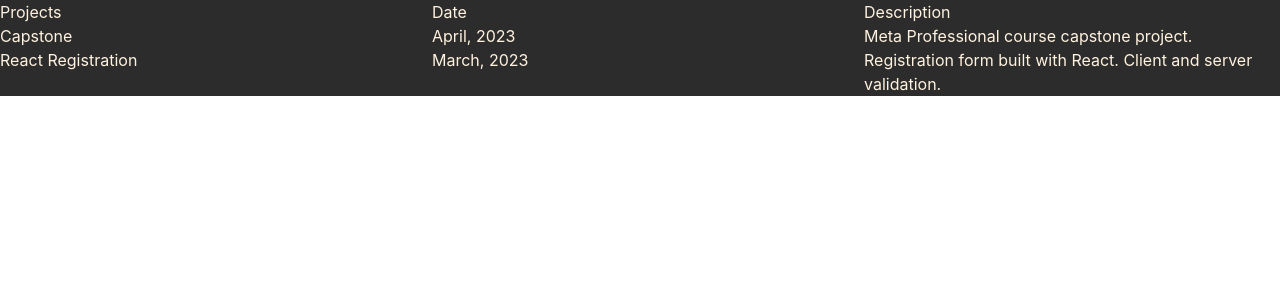
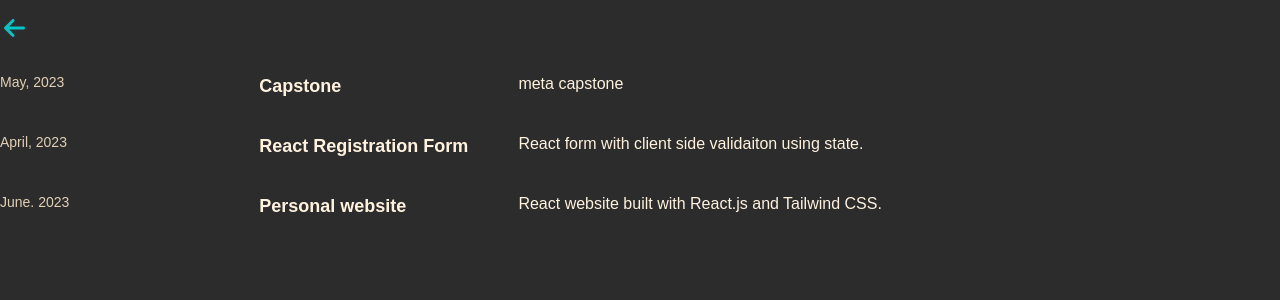
Before and after one commit to aj-marci/personal-website, a React (Create React App) app: page /archive in a window 1280 px wide. Shown: the top 300 px of the page. Built offline with nearby package versions, Linux system fonts and the light colour scheme.

Commit message:
further work on archive page, and experience section content.

```diff
--- a/src/components/Archive.js
+++ b/src/components/Archive.js
@@ -1,23 +1,52 @@
+import { FontAwesomeIcon } from "@fortawesome/react-fontawesome";
+import { faArrowLeft } from "@fortawesome/free-solid-svg-icons";
+import { Link } from 'react-router-dom';
+
+
+const archiveData = [
+    {
+        date: "May, 2023",
+        name: "Capstone",
+        description: "meta capstone",
+    },
+    {
+        date: "April, 2023",
+        name: "React Registration Form",
+        description: "React form with client side validaiton using state.",
+    },
+    {
+        date: "June. 2023",
+        name: "Personal website",
+        description: "React website built with React.js and Tailwind CSS.",
+    },
+]
 
 function Archive() {
     return (
         <>
-        <div className="grid lg:grid-cols-3 md:grid-cols-3 sm:grid-cols-1 gap-4
-        bg-background text-lightcream">
+        <div className="bg-background">
+        <button className="bg-background text-turqoise mb-8 mt-4 ml-1 hover:text-orange">
+        <Link to="/">
+            <FontAwesomeIcon icon={faArrowLeft} size="xl"/>
+        </Link>
+        </button>
+        </div>
+        <div className="bg-background h-screen">
         <div>
-            <h1>Projects</h1>
-            <p>Capstone</p>
-            <p>React Registration</p>
+        {archiveData.map(({ date, name, description}) => (
+        <div key={name} className="grid lg:grid-cols-5 md:grid-cols-5 sm:grid-cols-1 gap-4
+        font-gotham hover:bg-groupHover lg:mb-8 md:mb-8 mb-4">
+        <div className="text-darkcream lg:col-span-1 lg:text-sm md:text-xs text-xs">
+            <p>{date}</p>
         </div>
-        <div>
-            <h1>Date</h1>
-            <p>April, 2023</p>
-            <p>March, 2023</p>
+        <div className="text-lightcream lg:col-span-1 lg:text-lg font-semibold">
+            <p>{name}</p>
         </div>
-        <div>
-            <h1>Description</h1>
-            <p>Meta Professional course capstone project.</p>
-            <p>Registration form built with React. Client and server validation.</p>
+        <div className="text-lightcream lg:col-span-3 lg:text-base md:text-sm text-xs">
+        <p>{description}</p>
+        </div>
+        </div>
+        ))}
         </div>
         </div>
         </>
--- a/src/components/Experience.js
+++ b/src/components/Experience.js
@@ -11,17 +11,17 @@
         date: "2020 - Current",
         title: "Senior Experience Manager, Marketing Associate",
         place: "GOBY",
-        point1: "",
-        point2: "",
-        point3: "",
+        point1: "Design marketing assets, manage Google Ads,Dental Ambassador accounts, built an Instagram Affiliate Program from scratch",
+        point2: "Responsible for all consumer CS, and eliminated the need for an additional CX hire",
+        point3: "D2C inventory forecasting and fulfillment oversight for 36 SKU’s",
     },
     {
         date: "2017 - 2020",
         title: "Co-founder & CEO",
         place: "CropShop",
-        point1: "",
-        point2: "",
-        point3: "",
+        point1: "Responsible for sales, finance, marketing, UI / UX",
+        point2: "Generated $60,000 in revenue, and raised $85,000 in Angel fund",
+        point3: "Y Combinator Startup School Graduate Summer 2019, 1st place winner of Endicott College’s “Spark Tank” pitch competition",
     },
 ]
 
--- a/src/components/Footer.js
+++ b/src/components/Footer.js
@@ -4,7 +4,8 @@
         <>
         <div className="rounded bg-groupHover pl-2 pt-2 pb-2
                         font-gotham font-darkcream
-                        lg:text-sm md:text-sm text-xs">
+                        lg:text-sm md:text-sm text-xs
+                        lg:mt-24 md:mt-20 mt-8">
             <p>Designed in Figma, coded in VSCode, version control with Git and GitHub.</p>
         </div>
         </>
--- a/src/components/Projects.js
+++ b/src/components/Projects.js
@@ -27,7 +27,7 @@
         {projectsData.map(({ image, title, description}) => (
         <div key={title} id="projects-section"
         className="container p-2 rounded hover:bg-groupHover
-                    font-gotham lg:mb-16 md:mb-12 mb-8 grid grid-cols-2">
+                    font-gotham lg:mb-16 md:mb-12 mb-8 grid grid-cols-2 gap-2">
         <div>
             <img className="w-auto mb-1 w-40"
             src={image} alt="project-screenshot"/>
```
